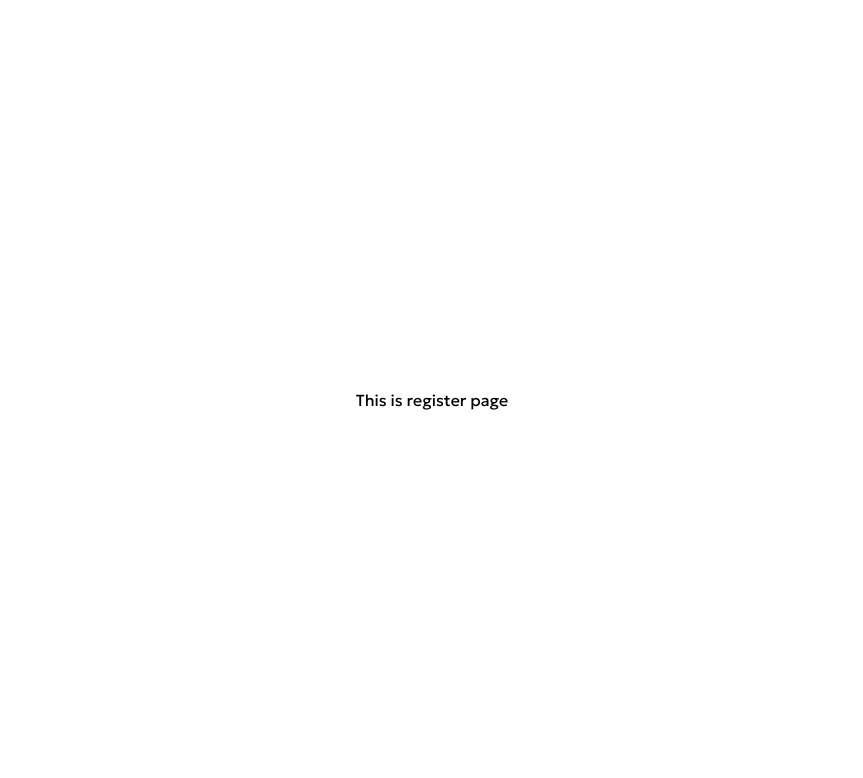
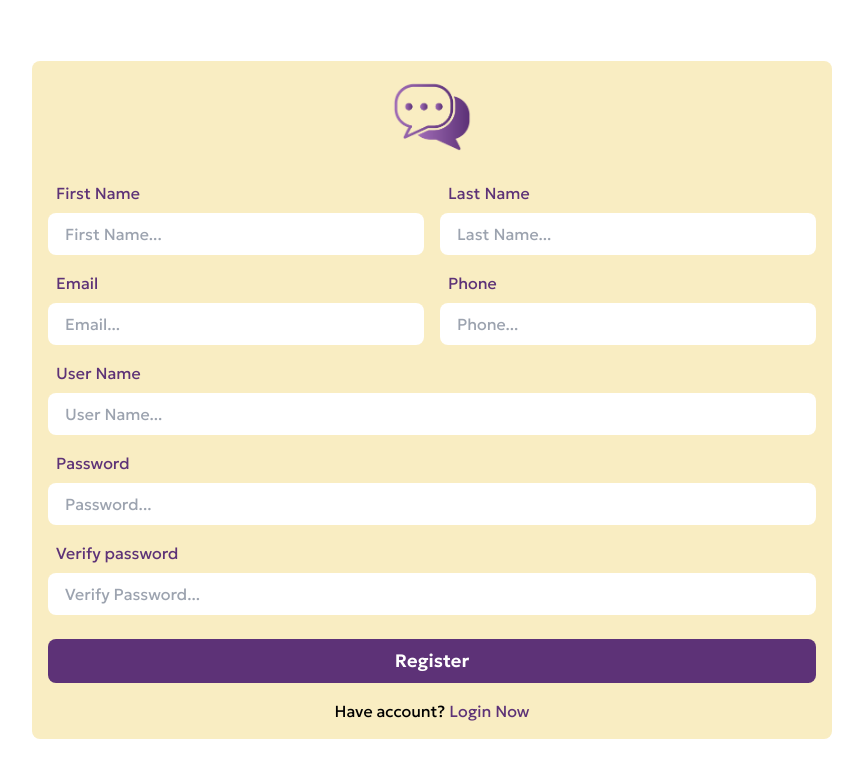
Before and after one commit to thanhhuy44/chat-app, a React (Create React App) app in the folder front-end/: page /register in a window 1280 px wide. Shown: the top 778 px of the page, without its empty margins (208-1071 px from the left). Built offline with nearby package versions, Linux system fonts and the light colour scheme.

Commit message:
update something else

```diff
--- a/front-end/package.json
+++ b/front-end/package.json
@@ -8,6 +8,7 @@
     "@testing-library/jest-dom": "^5.16.5",
     "@testing-library/react": "^13.4.0",
     "@testing-library/user-event": "^13.5.0",
+    "axios": "^1.4.0",
     "react": "^18.2.0",
     "react-dom": "^18.2.0",
     "react-redux": "^8.0.7",
--- a/front-end/src/api/user.js
+++ b/front-end/src/api/user.js
@@ -1,19 +1,56 @@
+import request from "../utils";
+
 const userApi = {
-    register: () => {
+  login: async (userName, password) => {
+    try {
+      const response = await request.post("/users/login", {
+        userName,
+        password,
+      });
+      return {
+        type: "success",
+        data: response,
+      };
+    } catch (error) {
+      return {
+        type: "error",
+        data: error,
+      };
+    }
+  },
 
-    },
+  register: async (
+    firstName,
+    lastName,
+    userName,
+    email,
+    phoneNumber,
+    password
+  ) => {
+    try {
+      const response = await request.post("/users/register", {
+        firstName,
+        lastName,
+        userName,
+        email,
+        phoneNumber,
+        password,
+      });
+      return {
+        type: "success",
+        data: response,
+      };
+    } catch (error) {
+      return {
+        type: "error",
+        data: error,
+      };
+    }
+  },
 
-    login: () => {
+  changePassword: () => {},
 
-    },
+  forgotPassword: () => {},
+};
 
-    changePassword: () => {
-
-    },
-
-    forgotPassword: () => {
-
-    },
-}
-
-export default userApi
+export default userApi;
--- a/front-end/src/pages/Login.jsx
+++ b/front-end/src/pages/Login.jsx
@@ -1,11 +1,27 @@
 import { Link } from "react-router-dom";
 import Logo from "../assets/images/logo.png";
+import userApi from "../api/user";
+import { useState } from "react";
+import { CircleNotch } from "@phosphor-icons/react";
 
 function Login() {
+  const [userName, setUserName] = useState("");
+  const [password, setPassword] = useState("");
+  const [isSending, setIsSending] = useState(false);
+
+  const handleLogin = async () => {
+    setIsSending(true);
+    const respone = await userApi.login(userName, password);
+    console.log(respone);
+    setIsSending(false);
+  };
+
   return (
     <div className="flex items-center w-[400px] bg-primary-5 rounded-lg p-4 text-primary-1">
       <div className="w-full flex flex-col items-center justify-center">
-        <img className="w-20" src={Logo} alt="logo" />
+        <Link to={"/"}>
+          <img className="w-20" src={Logo} alt="logo" />
+        </Link>
         {/* <h3 className="text-center text-2xl font-bold">Login</h3> */}
         <div className="mt-4 w-full flex flex-col gap-y-2">
           <div className="">
@@ -17,6 +33,10 @@ function Login() {
               id="username"
               type="text"
               placeholder="Email of User Name..."
+              value={userName}
+              onChange={(e) => {
+                setUserName(e.target.value);
+              }}
             />
           </div>
           <div className="">
@@ -28,6 +48,8 @@ function Login() {
               id="password"
               type="text"
               placeholder="Password..."
+              value={password}
+              onChange={(e) => setPassword(e.target.value)}
             />
           </div>
           <div className="flex justify-end">
@@ -35,8 +57,21 @@ function Login() {
               Forgot password?
             </Link>
           </div>
-          <div className="mt-4 bg-primary-1 hover:bg-primary-2 duration-100 text-center text-lg font-semibold py-2 rounded-lg text-white cursor-pointer">
-            Login
+          <div
+            onClick={() => {
+              if (!isSending) {
+                handleLogin();
+              }
+            }}
+            className="mt-4 bg-primary-1 hover:bg-primary-2 duration-100 text-center text-lg font-semibold py-2 rounded-lg text-white cursor-pointer"
+          >
+            {isSending ? (
+              <div className="flex items-center justify-center w-full">
+                <CircleNotch size={28} weight="bold" className="animate-spin" />
+              </div>
+            ) : (
+              "Login"
+            )}
           </div>
 
           <div className="mt-2 text-center flex justify-center gap-x-1">
--- a/front-end/src/pages/Register.jsx
+++ b/front-end/src/pages/Register.jsx
@@ -1,5 +1,165 @@
+import { Link } from "react-router-dom";
+import Logo from "../assets/images/logo.png";
+import { useState } from "react";
+import userApi from "../api/user";
+import { CircleNotch } from "@phosphor-icons/react";
+
 function Register() {
-  return <div>This is register page</div>;
+  const [firstName, setFirstName] = useState("");
+  const [lastName, setLastName] = useState("");
+  const [userName, setUserName] = useState("");
+  const [phoneNumber, setPhoneNumber] = useState("");
+  const [email, setEmail] = useState("");
+  const [password, setPassword] = useState("");
+  const [passwordRepeat, setPasswordRepeat] = useState("");
+  const [isSending, setIsSending] = useState(false);
+
+  const handleRegister = async () => {
+    setIsSending(true);
+    const respone = await userApi.register(
+      firstName,
+      lastName,
+      userName,
+      email,
+      phoneNumber,
+      password
+    );
+    console.log(respone);
+    setIsSending(false);
+  };
+
+  return (
+    <div className="flex items-center w-[800px] bg-primary-5 rounded-lg p-4 text-primary-1">
+      <div className="w-full flex flex-col items-center justify-center">
+        <Link to={"/"}>
+          <img className="w-20" src={Logo} alt="logo" />
+        </Link>
+        {/* <h3 className="text-center text-2xl font-bold">Login</h3> */}
+        <div className="mt-4 w-full flex flex-col gap-y-2">
+          <div className="grid grid-cols-2 gap-x-4">
+            <div className="">
+              <label className="block p-2" htmlFor="firstName">
+                First Name
+              </label>
+              <input
+                className="block w-full py-2 px-4 rounded-lg focus:outline-none border border-transparent focus:border-primary-1 duration-200"
+                id="firstName"
+                type="text"
+                placeholder="First Name..."
+                value={firstName}
+                onChange={(e) => setFirstName(e.target.value)}
+              />
+            </div>
+            <div className="">
+              <label className="block p-2" htmlFor="lastName">
+                Last Name
+              </label>
+              <input
+                className="block w-full py-2 px-4 rounded-lg focus:outline-none border border-transparent focus:border-primary-1 duration-200"
+                id="lastName"
+                type="text"
+                placeholder="Last Name..."
+                value={lastName}
+                onChange={(e) => setLastName(e.target.value)}
+              />
+            </div>
+          </div>
+          <div className="grid grid-cols-2 gap-x-4">
+            <div className="">
+              <label className="block p-2" htmlFor="email">
+                Email
+              </label>
+              <input
+                className="block w-full py-2 px-4 rounded-lg focus:outline-none border border-transparent focus:border-primary-1 duration-200"
+                id="email"
+                type="email"
+                placeholder="Email..."
+                value={email}
+                onChange={(e) => setEmail(e.target.value)}
+              />
+            </div>
+            <div className="">
+              <label className="block p-2" htmlFor="phoneNumber">
+                Phone
+              </label>
+              <input
+                className="block w-full py-2 px-4 rounded-lg focus:outline-none border border-transparent focus:border-primary-1 duration-200"
+                id="phoneNumber"
+                type="tel"
+                placeholder="Phone..."
+                value={phoneNumber}
+                onChange={(e) => setPhoneNumber(e.target.value)}
+              />
+            </div>
+          </div>
+          <div className="">
+            <label className="block p-2" htmlFor="userName">
+              User Name
+            </label>
+            <input
+              className="block w-full py-2 px-4 rounded-lg focus:outline-none border border-transparent focus:border-primary-1 duration-200"
+              id="userName"
+              type="text"
+              placeholder="User Name..."
+              value={userName}
+              onChange={(e) => setUserName(e.target.value)}
+            />
+          </div>
+          <div className="">
+            <label className="block p-2" htmlFor="password">
+              Password
+            </label>
+            <input
+              className="block w-full py-2 px-4 rounded-lg focus:outline-none border border-transparent focus:border-primary-1 duration-200"
+              id="password"
+              type="password"
+              placeholder="Password..."
+              value={password}
+              onChange={(e) => setPassword(e.target.value)}
+            />
+          </div>
+
+          <div className="">
+            <label className="block p-2" htmlFor="passwordRepeat">
+              Verify password
+            </label>
+            <input
+              className="block w-full py-2 px-4 rounded-lg focus:outline-none border border-transparent focus:border-primary-1 duration-200"
+              id="passwordRepeat"
+              type="password"
+              placeholder="Verify Password..."
+              value={passwordRepeat}
+              onChange={(e) => setPasswordRepeat(e.target.value)}
+            />
+          </div>
+
+          <div
+            onClick={() => {
+              if (!isSending) {
+                handleRegister();
+              }
+            }}
+            className="mt-4 bg-primary-1 hover:bg-primary-2 duration-100 text-center text-lg font-semibold py-2 rounded-lg text-white cursor-pointer"
+          >
+            {isSending ? (
+              <div className="flex items-center justify-center w-full">
+                <CircleNotch size={28} weight="bold" className="animate-spin" />
+              </div>
+            ) : (
+              "Register"
+            )}
+          </div>
+
+          <div className="mt-2 text-center flex justify-center gap-x-1">
+            <p className="text-black">Have account?</p>
+            <Link className="hover:underline" to={"/login"}>
+              Login Now
+            </Link>
+          </div>
+        </div>
+      </div>
+    </div>
+  );
 }
 
 export default Register;
--- a/front-end/src/utils/index.js
+++ b/front-end/src/utils/index.js
@@ -1,3 +1,16 @@
-const request = ''
+import axios from "axios";
 
-export default request
+const request = axios.create({
+  baseURL: `http://localhost:3030/api`,
+});
+
+request.interceptors.response.use(
+  (res) => {
+    return res.data;
+  },
+  function (error) {
+    return Promise.reject(error);
+  }
+);
+
+export default request;
```
Also changed, not shown: 1 other file (tests, documents, lock files or other folders).
